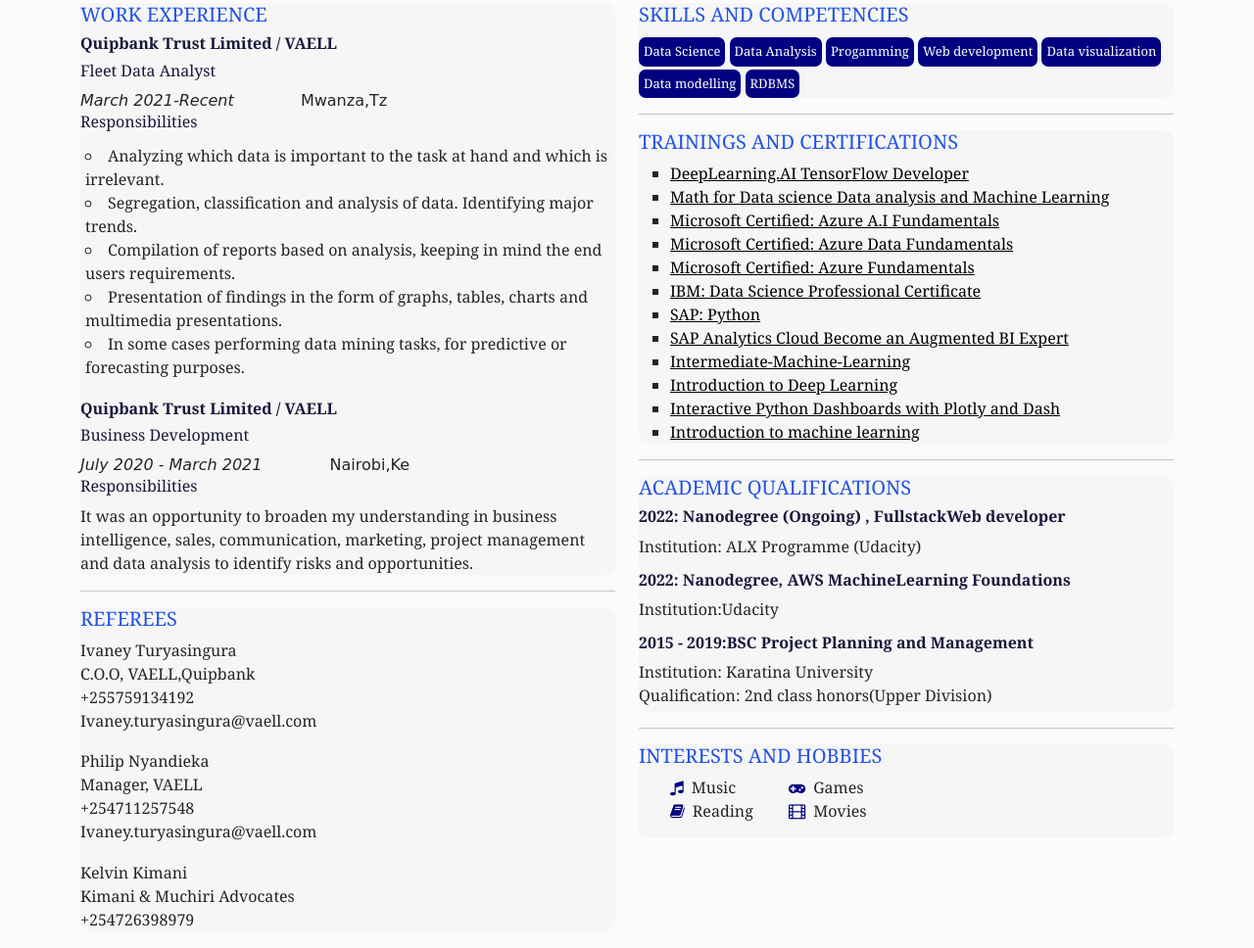
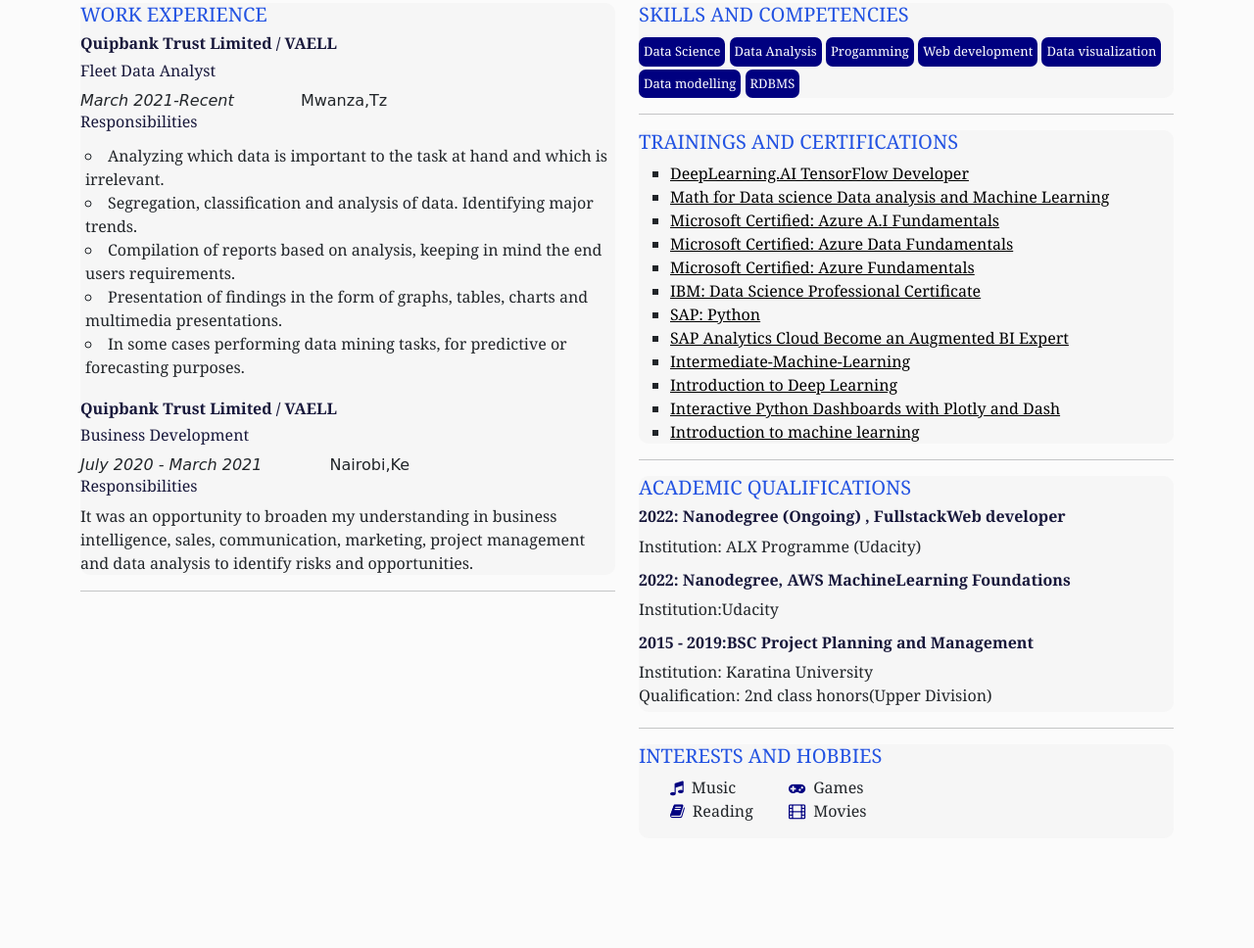
Before and after one commit to mosesglitch/Resume-Markup, a plain HTML site: page index.html in a window 1280 px wide. Shown: the part 260-1228 px from the top of the page at 98% size. After the commit the page ends 1116 px from the top, so only its background shows below. Drawn offline with nearby package versions, Linux system fonts and the light colour scheme.

Commit message:
Update index.html
remove referees

```diff
--- a/index.html
+++ b/index.html
@@ -138,26 +138,6 @@
           </p>
           </div>
           <hr>
-          <div class="newsec" id="referees">
-            <h5>REFEREES</h5>
-            <li>
-              <span>Ivaney Turyasingura</span>
-              <span>C.O.O, VAELL,Quipbank</span>
-              <span>+255759134192</span>
-              <span>Ivaney.turyasingura@vaell.com</span>
-            </li>
-            <li>
-              <span>Philip Nyandieka</span>
-              <span>Manager, VAELL</span>
-              <span>+254711257548</span>
-              <span>Ivaney.turyasingura@vaell.com</span>
-            </li>
-            <li>
-              <span>Kelvin Kimani</span>
-              <span>Kimani & Muchiri Advocates</span>
-              <span>+254726398979</span>
-            </li>
-          </div>
           </div>
           <div class="col">
             <div class="newsec">
```
